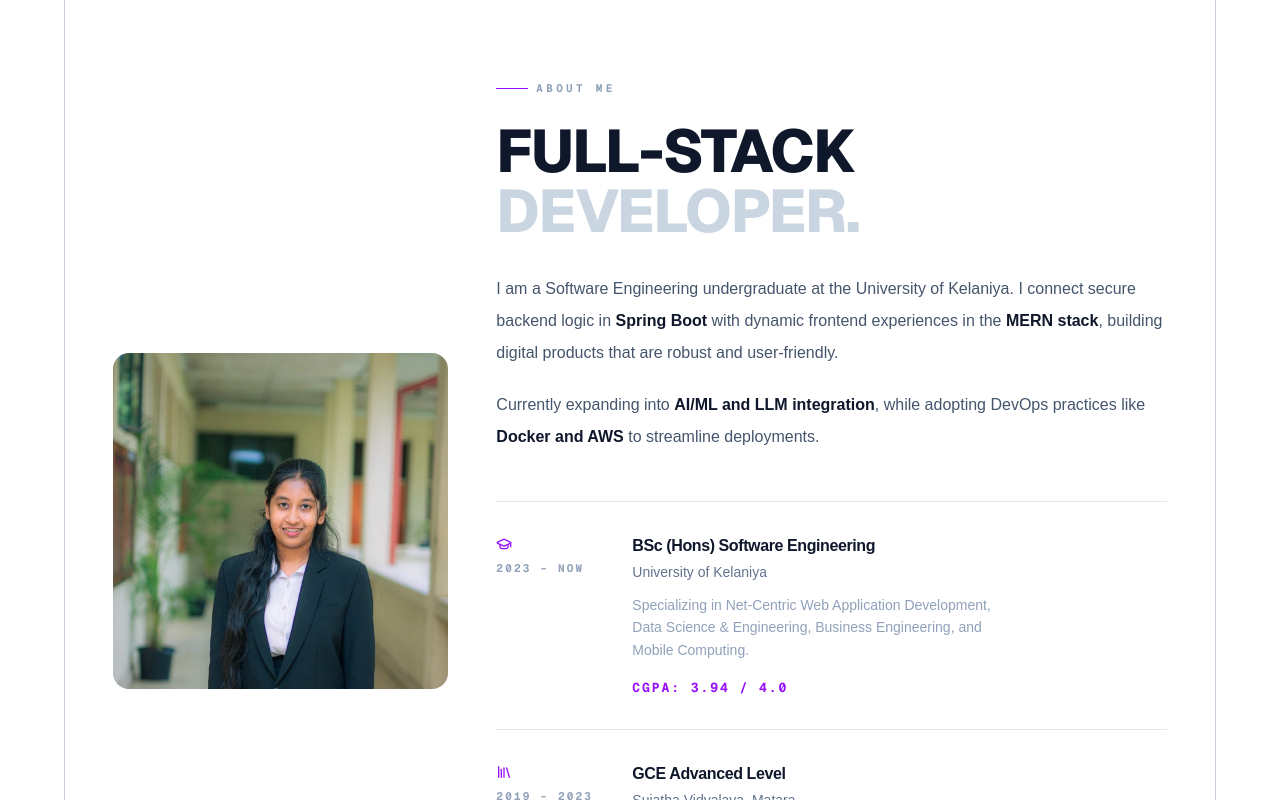
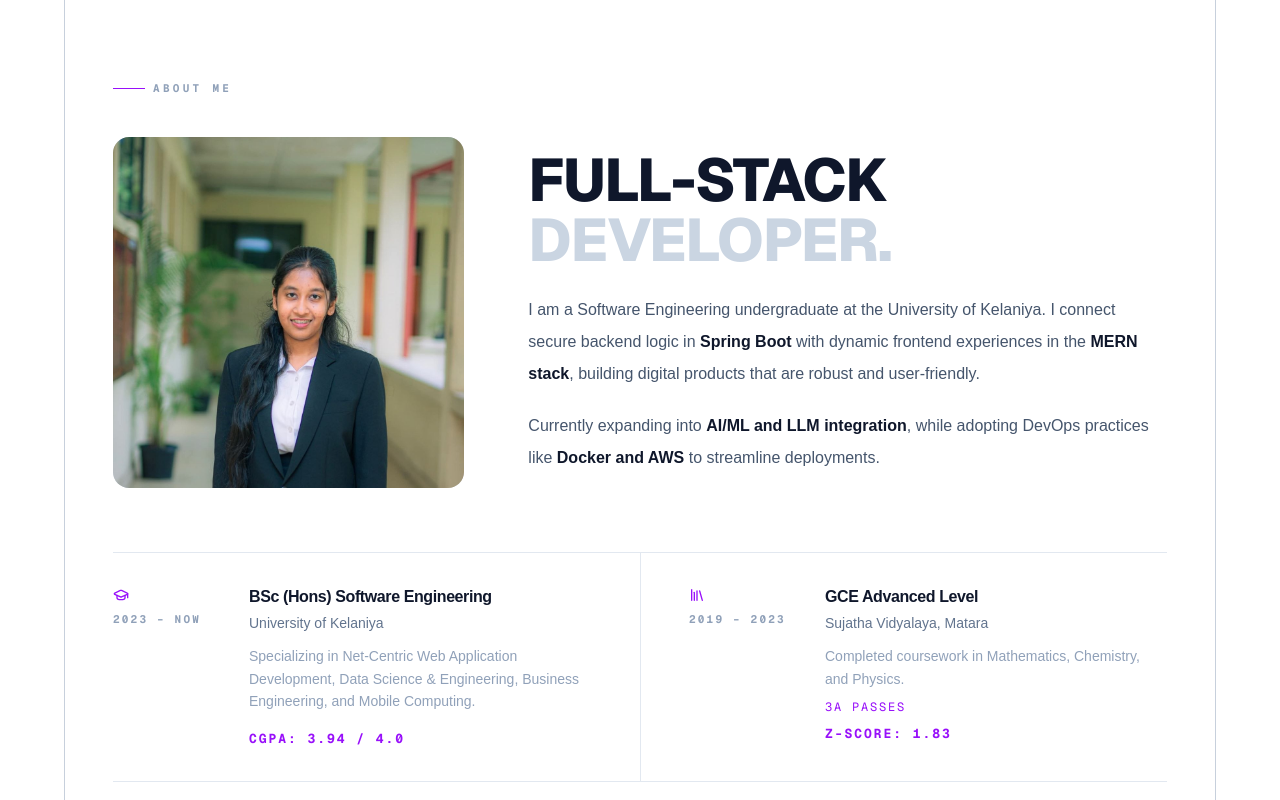
Before and after one commit to Pabodha-Wann/portfolio, a Next.js app: page / in a window 1280 px wide. Shown: the part 680-1480 px from the top of the page. Built offline with nearby package versions, Linux system fonts and the light colour scheme.

Commit message:
feat: update about layout and add scroll animations

```diff
--- a/components/About.tsx
+++ b/components/About.tsx
@@ -1,38 +1,43 @@
 "use client"
 import Image from "next/image"
-import { motion, Variants } from "framer-motion"
+import { motion } from "framer-motion"
 import { GraduationCap, Library } from "lucide-react"
 
-
-
 const About = () => {
-
-const slideIn:Variants = {
-  hidden: { opacity: 0, x: 50 },
-  visible: {
-    opacity: 1,
-    x: 0,
-    transition: { duration: 0.8, ease: "easeInOut" }
-  }
-}
-
   return (
     <section id="about" className="w-full border-b border-slate-400/50 px-6 py-20 dark:border-slate-600/50 md:px-12">
+
+      {/* ── SECTION LABEL ── */}
       <motion.div
-        initial="hidden"
-        whileInView="visible"
+        initial={{ opacity: 0, y: 20 }}
+        whileInView={{ opacity: 1, y: 0 }}
         viewport={{ once: false, amount: 0.2 }}
-        transition={{ staggerChildren: 0.2 }}
-        className="flex flex-col items-center justify-between gap-12 md:flex-row md:items-center"
+        transition={{ duration: 0.6, ease: "easeInOut" }}
+        className="mb-10 flex items-center gap-2"
       >
+        <div className="h-px w-8 bg-purple-600" />
+        <span className="font-mono text-[11px] font-bold tracking-[0.3em] text-slate-400 uppercase">
+          ABOUT ME
+        </span>
+      </motion.div>
 
+      {/* ── TOP ROW: Photo + Bio ── */}
+      <div className="flex flex-col gap-10 md:flex-row md:items-center md:gap-16 mb-16">
 
-        <motion.div variants={slideIn} className="w-full md:w-5/12 lg:w-4/12">
-          <div className="group relative mx-auto aspect-square w-full max-w-[400px] overflow-hidden rounded-2xl bg-slate-200 dark:bg-slate-800 md:mx-0">
+        {/* Photo */}
+        <motion.div
+          initial={{ opacity: 0, x: -40 }}
+          whileInView={{ opacity: 1, x: 0 }}
+          viewport={{ once: false, amount: 0.2 }}
+          transition={{ duration: 0.8, ease: "easeInOut" }}
+          className="w-full md:w-5/12 lg:w-4/12 shrink-0"
+        >
+          <div className="group relative mx-auto aspect-square w-full max-w-[380px] overflow-hidden rounded-2xl bg-slate-200 dark:bg-slate-800 md:mx-0">
             <Image
               src="/image2.jpg"
               alt="Pabodha Wanniarachchi"
               fill
+              sizes="(max-width: 768px) 100vw, 40vw"
               className="object-cover transition-all duration-700 ease-in-out group-hover:scale-105"
             />
             <div className="absolute bottom-0 w-full translate-y-full bg-white/20 p-4 backdrop-blur-md transition-transform duration-500 ease-in-out group-hover:translate-y-0 dark:bg-black/40">
@@ -43,25 +48,19 @@ const slideIn:Variants = {
           </div>
         </motion.div>
 
-        {/* RIGHT: Text */}
-        <motion.div variants={slideIn} className="flex w-full flex-col justify-center md:w-7/12 lg:w-8/12">
-
-
-          <div className="mb-6 flex items-center gap-2">
-            <div className="h-px w-8 bg-purple-600" />
-            <span className="font-mono text-[11px] font-bold tracking-[0.3em] text-slate-400 uppercase">
-
-              ABOUT ME
-            </span>
-          </div>
-
-
-          <h2 className="mb-8 font-sans text-4xl font-extrabold uppercase leading-none tracking-tight text-slate-900 dark:text-white md:text-5xl lg:text-6xl">
+        {/* Bio text */}
+        <motion.div
+          initial={{ opacity: 0, x: 40 }}
+          whileInView={{ opacity: 1, x: 0 }}
+          viewport={{ once: false, amount: 0.2 }}
+          transition={{ duration: 0.8, ease: "easeInOut" }}
+          className="flex flex-col justify-center"
+        >
+          <h2 className="mb-6 font-sans text-4xl font-extrabold uppercase leading-none tracking-tight text-slate-900 dark:text-white md:text-5xl lg:text-6xl">
             Full-Stack<span className="text-slate-300 dark:text-slate-600">{" "}Developer.</span>
           </h2>
 
-          {/* Body text */}
-          <div className="space-y-5 text-base leading-relaxed text-slate-600 dark:text-slate-400 md:text-lg lg:text-base lg:leading-loose max-w-3xl">
+          <div className="space-y-5 text-base leading-relaxed text-slate-600 dark:text-slate-400 lg:text-base lg:leading-loose">
             <p>
               I am a Software Engineering undergraduate at the University of Kelaniya. I connect secure backend logic in{" "}
               <span className="font-semibold text-slate-900 transition-colors hover:text-purple-600 dark:text-slate-200">
@@ -85,21 +84,25 @@ const slideIn:Variants = {
               to streamline deployments.
             </p>
           </div>
+        </motion.div>
+      </div>
 
-          <div className="mt-12 flex flex-col gap-0">
-
+      {/* ── BOTTOM: Education cards full width ── */}
+      <motion.div
+        initial={{ opacity: 0, y: 30 }}
+        whileInView={{ opacity: 1, y: 0 }}
+        viewport={{ once: false, amount: 0.2 }}
+        transition={{ duration: 0.7, ease: "easeInOut" }}
+        className="grid grid-cols-1 gap-0 md:grid-cols-2"
+      >
         {/* University */}
-          <div className="group flex gap-6 border-t border-slate-200 py-8 dark:border-slate-800">
-
-
+        <div className="group flex gap-6 border-t border-slate-200 py-8 dark:border-slate-800 md:pr-12">
           <div className="flex w-28 shrink-0 flex-col items-start gap-2 pt-0.5">
             <GraduationCap size={16} className="text-purple-600" />
             <span className="font-mono text-[11px] font-bold tracking-[0.2em] text-slate-400 uppercase">
               2023 – Now
             </span>
           </div>
-
-
           <div className="flex flex-col gap-1">
             <h3 className="text-base font-bold tracking-tight text-slate-900 dark:text-white">
               BSc (Hons) Software Engineering
@@ -107,8 +110,8 @@ const slideIn:Variants = {
             <p className="text-sm text-slate-500 dark:text-slate-400">
               University of Kelaniya
             </p>
-              <p className="mt-2 text-sm leading-relaxed text-slate-400 dark:text-slate-600 max-w-sm">
-                Specializing in Net-Centric Web Application Development, Data Science & Engineering, Business Engineering, and Mobile Computing.
+            <p className="mt-2 text-sm leading-relaxed text-slate-400 dark:text-slate-600">
+              Specializing in Net-Centric Web Application Development, Data Science &amp; Engineering, Business Engineering, and Mobile Computing.
             </p>
             <span className="mt-3 font-mono text-[13px] font-bold tracking-[0.15em] text-purple-600 uppercase">
               CGPA: 3.94 / 4.0
@@ -117,17 +120,13 @@ const slideIn:Variants = {
         </div>
 
         {/* A/L */}
-          <div className="group flex gap-6 border-t border-slate-200 py-8 dark:border-slate-800">
-
-
+        <div className="group flex gap-6 border-t border-slate-200 py-8 dark:border-slate-800 md:pl-12 md:border-l md:border-l-slate-200 dark:md:border-l-slate-800">
           <div className="flex w-28 shrink-0 flex-col items-start gap-2 pt-0.5">
             <Library size={16} className="text-purple-600" />
             <span className="font-mono text-[11px] font-bold tracking-[0.2em] text-slate-400 uppercase">
               2019 – 2023
             </span>
           </div>
-
-
           <div className="flex flex-col gap-1">
             <h3 className="text-base font-bold tracking-tight text-slate-900 dark:text-white">
               GCE Advanced Level
@@ -135,27 +134,20 @@ const slideIn:Variants = {
             <p className="text-sm text-slate-500 dark:text-slate-400">
               Sujatha Vidyalaya, Matara
             </p>
-              <p className="mt-2 text-sm leading-relaxed text-slate-400 dark:text-slate-600 max-w-sm">
+            <p className="mt-2 text-sm leading-relaxed text-slate-400 dark:text-slate-600">
               Completed coursework in Mathematics, Chemistry, and Physics.
             </p>
             <span className="mt-1 font-mono text-[12px] tracking-[0.15em] text-purple-600 uppercase">
               3A Passes
             </span>
-              <span className="mt-3 font-mono text-[13px] font-bold tracking-[0.15em] text-purple-600 uppercase">
+            <span className="mt-1 font-mono text-[13px] font-bold tracking-[0.15em] text-purple-600 uppercase">
               Z-Score: 1.83
             </span>
           </div>
         </div>
 
-
-          <div className="border-t border-slate-200 dark:border-slate-800" />
-
-          </div>
-
-
+        <div className="col-span-1 border-t border-slate-200 dark:border-slate-800 md:col-span-2" />
       </motion.div>
-      </motion.div>
-
 
     </section>
   )
```
Lines whose indentation alone changed are shown as unchanged.
